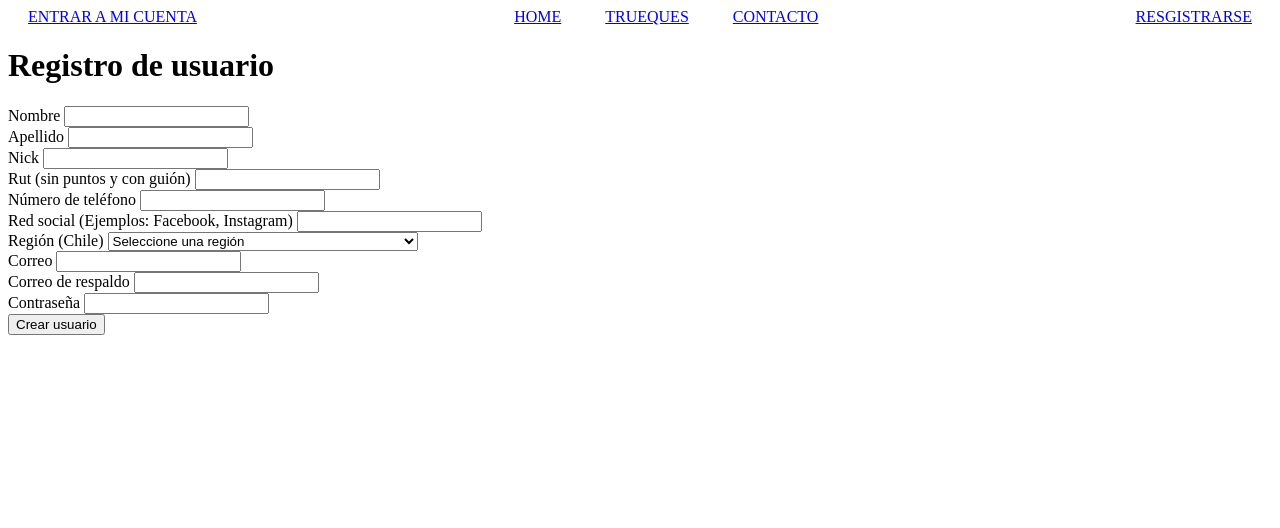
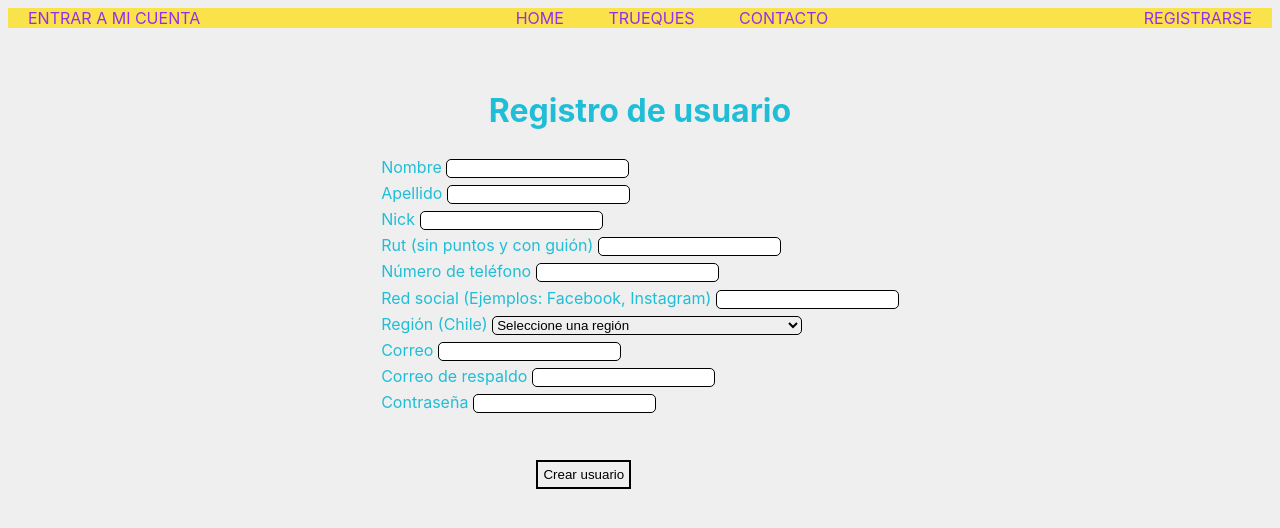
Before and after one commit to DCC-CC4401/2021-1-Grupo-12, a Django app: page /registro/ in a window 1280 px wide. Shown: the top 528 px of the page. Run offline with Django 3.2, Linux system fonts and the light colour scheme; parts of the project's set-up code (start-up, migrations or seed data) failed here and were passed over.

Commit message:
Se le agregaron diseño al home, al registro y al login

```diff
--- a/truequeapp/static/truequeapp/css/barra.css
+++ b/truequeapp/static/truequeapp/css/barra.css
@@ -1,11 +1,36 @@
  /* Estilo barra.hmtl */
-
+/*Paleta de colores
+Verde: #81FA25
+Celeste/Azul: #20BED6
+Morado: #952FED
+Rojo: #D64920
+Amarillo: #FAE34A
+Blanco crema: #efefef
+*/
+body {
+    font-family: -apple-system, BlinkMacSystemFont, Segoe UI, Helvetica, Arial, sans-serif, Apple Color Emoji, Segoe UI Emoji;
+    background-color: #efefef;
+}
 #barra{
     margin: 0;
     padding: 0;
     list-style: none;
     text-transform: uppercase;
     text-align: center;
+}
+
+#barra_grande{
+    margin-bottom: 5%;
+    background-color: #FAE34A;
+}
+a{
+    text-decoration-line: none;
+    color: #952FED;
+}
+
+a:hover{
+    text-decoration-line: underline;
+    font-weight: bolder;
 }
 
 #barra li{
--- /dev/null
+++ b/truequeapp/static/truequeapp/css/formulario.css
@@ -0,0 +1,42 @@
+ /* Estilo barra.hmtl */
+/*Paleta de colores
+Verde: #81FA25
+Celeste/Azul: #20BED6
+Morado: #952FED
+Rojo: #D64920
+Amarillo: #FAE34A
+Blanco crema: #efefef
+*/
+body {
+    font-family: -apple-system, BlinkMacSystemFont, Segoe UI, Helvetica, Arial, sans-serif, Apple Color Emoji, Segoe UI Emoji;
+    background-color: #efefef;
+    color: #20BED6;
+}
+
+#formulario{
+    display: flex;
+    justify-content: center;
+
+}
+
+button{
+    border: 2px solid black;
+    padding: 5px;
+    margin-left: 30%;
+    margin-top: 8%;
+}
+button:hover{
+    font-weight: 400;
+    cursor: pointer;
+    color: #D64920;
+}
+
+input, select {
+    border-radius: 5px;
+    border: 1px solid black;
+}
+
+.form-group{
+    margin-top: 1%;
+    margin-bottom: 1%;
+}
--- a/truequeapp/templates/truequeapp/barra.html
+++ b/truequeapp/templates/truequeapp/barra.html
@@ -9,7 +9,7 @@
 
 <body>
     {% if user.is_authenticated %}
-        <div>
+        <div id="barra_grande">
             <ul id="barra">
                 <li class="first"><a href="/perfil/{{ user.username }}">Mi perfil</a></li>
                 <li><a href="/home/">Home</a></li>
@@ -20,13 +20,13 @@
             </ul>
         </div>
     {% else %}
-        <div>
+        <div id="barra_grande">
             <ul id="barra">
                 <li class="first"><a href="/login/">Entrar a mi cuenta</a></li>
                 <li><a href="/home/">Home</a></li>
                 <li><a href="/publicaciones/">Trueques</a></li>
                 <li><a href="/contacto/">Contacto</a></li>
-                <li class="last"><a href="/registro/">Resgistrarse</a></li>
+                <li class="last"><a href="/registro/">Registrarse</a></li>
             </ul>
         </div>
     {% endif %}
--- a/truequeapp/templates/truequeapp/home.html
+++ b/truequeapp/templates/truequeapp/home.html
@@ -12,7 +12,8 @@
     {% include "barra.html" %}
 
     <div>
-        <div>Bienvenidos a ...... la mejor página para realizar tus trueques</div>
+        <div id="Mensaje_de_bienvenida">Bienvenidos a TruequeApp la mejor página para realizar tus trueques</div>
+            <img id="imagen_principal" src="../media/pagina/home.png" alt="Trueque">
     </div>
 </body>
 </html>
--- a/truequeapp/templates/truequeapp/publicar.html
+++ b/truequeapp/templates/truequeapp/publicar.html
@@ -12,7 +12,6 @@
 
     <div>
         <h1>Publicar Producto</h1>
-
         {% if user.is_authenticated %}
             <form action="/publicar/" method="POST" enctype="multipart/form-data"> {% csrf_token %}
 
@@ -69,6 +68,7 @@
                     <input id="enviar" name="enviar" type="submit" value="Publicar">
                 </div>
             </form>
+
         {% else %}
             <h3>Por favor incie sesion para publicar sus productos</h3>
         {% endif %}
--- a/truequeapp/templates/truequeapp/registro.html
+++ b/truequeapp/templates/truequeapp/registro.html
@@ -4,16 +4,17 @@
 <head>
 	<meta charset="utf-8">
 	<title>Registro de Usuario</title>
+    <link rel="stylesheet" type="text/css" href="{% static 'truequeapp/css/formulario.css' %}">
 </head>
 
 <body>
 
 	{% include "barra.html" %}
 
-    <div>
-        <h1> Registro de usuario </h1>
 
-        <form method="post">
+        <h1 style="text-align: center"> Registro de usuario </h1>
+        <div id="formulario">
+        <div method="post">
             {% csrf_token %}
 
             <div class="form-group">
@@ -84,6 +85,7 @@
 
             <button type="submit">Crear usuario</button>
         </form>
-    </div>
+        </div>
+
 </body>
 </html>
```
Also changed, not shown: truequeapp/static/truequeapp/css/home.css (+23 -1 lines), truequeapp/templates/truequeapp/login.html (+4 -3 lines), db.sqlite3, media/pagina/home.png (added), truequeapp/migrations/0001_initial.py, truequeapp/migrations/0002_alter_publicacion_fotos.py (deleted), truequeapp/migrations/0003_auto_20210429_1700.py (deleted), truequeapp/migrations/0004_truequesabierto.py (deleted), truequeapp/migrations/0005_truequesabierto_no repetir trueque.py (deleted), truequeapp/migrations/0006_rename_truequesabierto_truequesabiertos.py (deleted), truequeapp/migrations/0007_alter_truequesabiertos_id.py (deleted), truequeapp/migrations/0008_alter_truequesabiertos_id.py (deleted).
